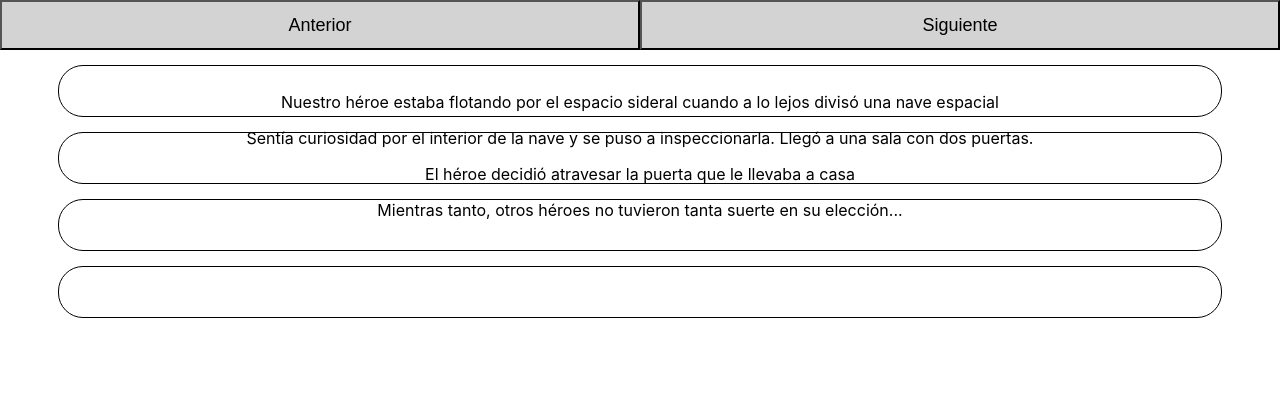
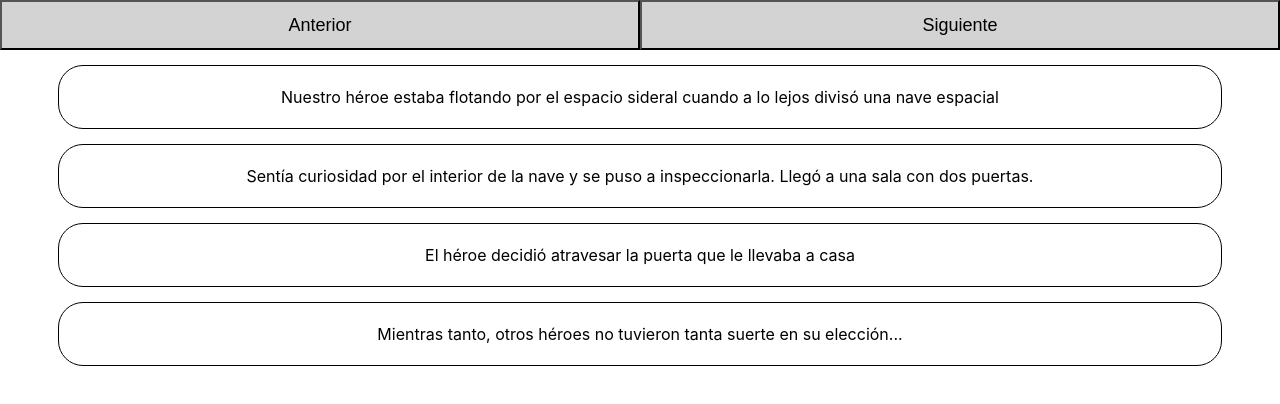
Before and after one commit to MariMatallana/REACT-Sprint-6, a React (Create React App) app: page / in a window 1280 px wide. Shown: the top 404 px of the page. Built offline with nearby package versions, Linux system fonts and the light colour scheme.

Commit message:
Ejercicio-3-ok

```diff
--- a/src/App.js
+++ b/src/App.js
@@ -1,45 +1,14 @@
-import logo from './logo.svg';
+
 import './App.css';
 import './Components/Escena/Escena.js'
-import { Escena } from './Components/Escena/Escena.js';
-import { Button } from './Components/Button-style.js'
-import { Container } from "./Components/Container-style.js"
+import { Escena } from './Components/Escena/Escena.js'
 
 function App() {
 
+  return (
 
+  <Escena/>
 
-  return (
-  <>
-  <div>
-    <Button> Anterior </Button>
-    <Button> Siguiente </Button>
-  </div>
-  <div>
-    <Container className='container1'>
-      <Escena className='escena'/>
-    </Container>
-  </div>
-  <div>
-    <Container className='container2'>
-
-    </Container>
-  </div>
-  <div>
-    <Container className='container'>
-
-    </Container>
-  </div>
-  <div>
-    <Container className='container'>
-
-    </Container>
-  </div>
-
-
-
-
-  </>
   );
 }
 
--- a/src/Components/Container-style.js
+++ b/src/Components/Escena/Container-style.js
@@ -4,15 +4,16 @@ export const Container = styled.div`
     justify-content: center;
     margin:0 auto;
     width: 90%;
-    height: 40px;
+    min-height: 40px;
     text-align:center;
     background-color: white;
     margin-top:15px;
+    margin-bottom:15px;
     border-style: solid;
     border-color: black;
     border: 1px solid #000000;
-    -moz-border-radius: 25px;
-    -webkit-border-radius: 25px;
+    border-radius: 25px;
+    border-radius: 25px;
     padding: 5px;
 
 `
--- a/src/Components/Escena/Escena.js
+++ b/src/Components/Escena/Escena.js
@@ -1,7 +1,6 @@
-
-export const Escena = ( props ) => {
-
-console.log (props)
+import { Button } from "./Button-style"
+import { Container} from "./Container-style"
+export const Escena = () => {
 
 const scenes = [
   "Nuestro héroe estaba flotando por el espacio sideral cuando a lo lejos divisó una nave espacial",
@@ -16,14 +15,32 @@ function getscenes(e) {
   return e
 }
 
-
   return (
     <>
-      <h1>{props.title}</h1>
-      <p> {newscenes[0]} </p>
-      <p> {newscenes[1]} </p>
-      <p> {newscenes[2]} </p>
-      <p> {newscenes[3]} </p>
+    <div>
+      <Button> Anterior </Button>
+      <Button> Siguiente </Button>
+    </div>
+    <div>
+      <Container>
+        <p>{newscenes[0]}</p>
+      </Container>
+    </div>
+    <div>
+      <Container>
+      <p>{newscenes[1]}</p>
+      </Container>
+    </div>
+    <div>
+      <Container>
+      <p>{newscenes[2]}</p>
+      </Container>
+    </div>
+    <div>
+      <Container>
+      <p>{newscenes[3]}</p>
+      </Container>
+    </div>
 
     </>
   );
```
Also changed, not shown: src/styles.js (deleted, +0 -7 lines), src/Components/Escena/Button-style.js (renamed from src/Components/Button-style.js).
